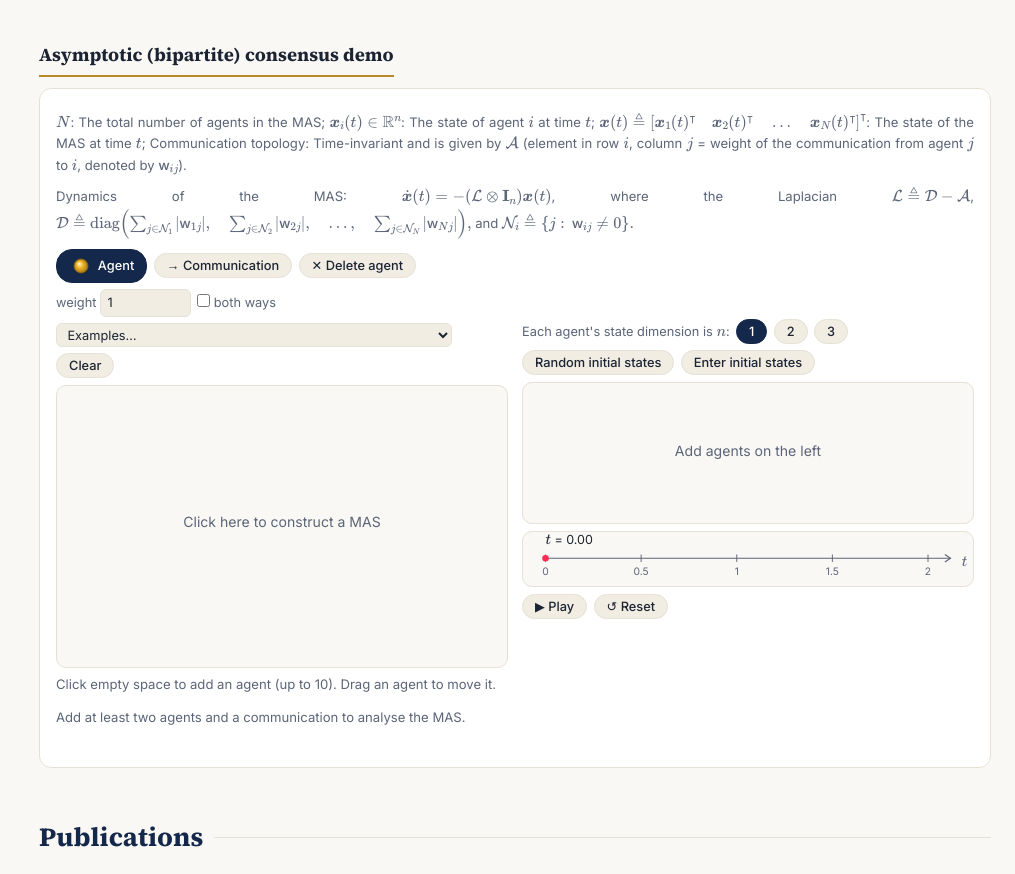
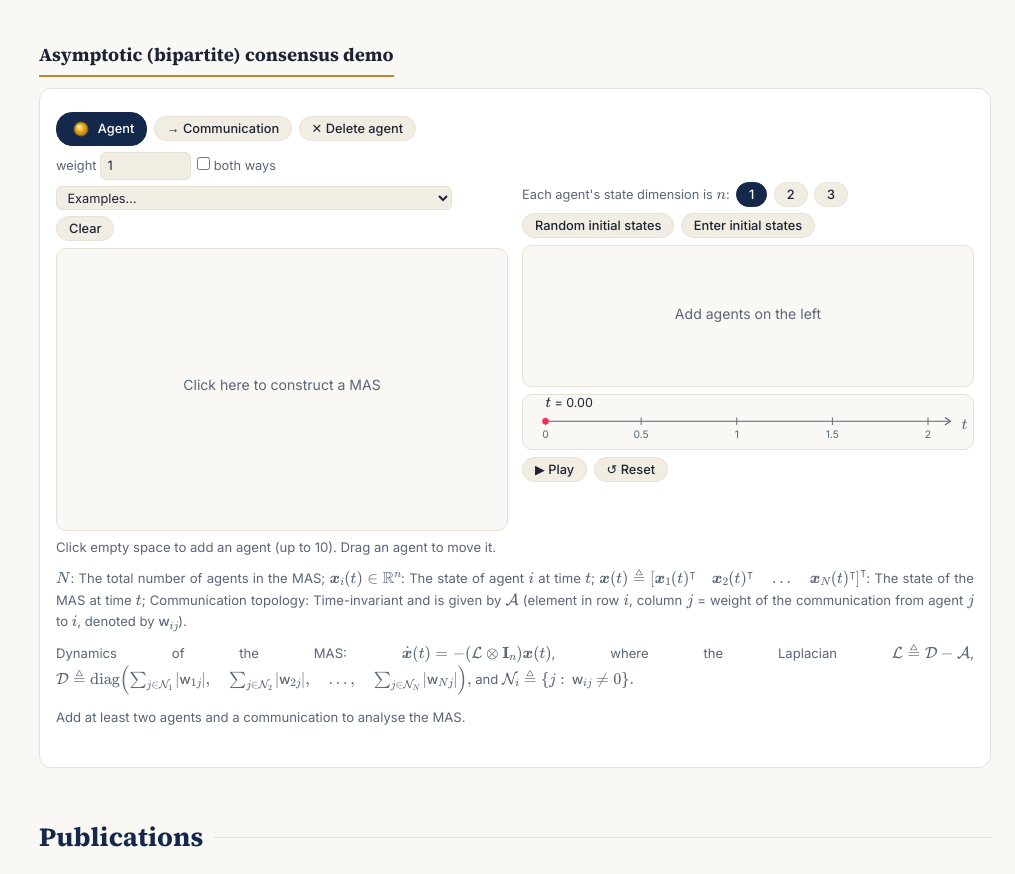
Before and after one commit to vijayakumar-muni/vijayakumar-muni.github.io, a plain HTML site: page index.html in a window 1280 px wide. Shown: the part 2011-2885 px from the top of the page, without its empty margins (265-1280 px from the left). Drawn offline with nearby package versions, Linux system fonts and the light colour scheme.

Commit message:
Add margin to bc-grid and update HTML structure

```diff
--- a/index.html
+++ b/index.html
@@ -314,6 +314,7 @@ main p,main li,.meta,.dm-cap{text-align:justify;text-justify:inter-word;hyphens:
 .dm-ol ul>li::before{content:"";position:absolute;left:0;top:.6em;width:.4em;height:.4em;border-radius:50%;background:currentColor}
 .dm-eq .dm-ci{position:relative;top:-2px}
 .dm-res li>.dm-ci{position:relative;top:-1px}
+.bc-grid~.bc-d{margin:.6rem 0}
 </style>
 <script>MathJax={tex:{inlineMath:[['$','$']],processEscapes:true}};</script>
 <script async src="https://cdn.jsdelivr.net/npm/mathjax@3.2.2/es5/tex-chtml.js"></script>
@@ -891,7 +892,7 @@ return `<p><b class="dm-cs">Case 1:</b> In the system ${W.sys(L)}, suppose the $
 <li>The minimum number of independent ${W.thing} (equivalently, the minimum number of nonzero ${W.line} of ${W.M}) required to make the MAS ${W.ok} is <b>${r.k}</b>, which equals the minimum number of ${W.who} (equivalently, the minimum number of nonzero ${W.nz} of ${W.M}). Surprisingly, this value is<div class="dm-eq"><span class="dm-eqm">\\[\\geqq\\ ${MX}\\,.\\]</span></div>Furthermore, ${SETS}</li></ul>`};
 const LT="",LT2=`<div class="dm-lab">Laplacian of the MAS (defined by $\\mathcal{D}-\\mathcal{A}$, where $\\mathcal{D}\\triangleq\\mathrm{diag}\\!\\left(\\sum_{j\\in\\mathcal{N}_1}|\\mathsf{w}_{1j}|,\\quad\\sum_{j\\in\\mathcal{N}_2}|\\mathsf{w}_{2j}|,\\quad\\ldots,\\quad\\sum_{j\\in\\mathcal{N}_N}|\\mathsf{w}_{Nj}|\\right)$ and $\\mathcal{N}_i\\triangleq\\{j:\\,\\mathsf{w}_{ij}\\neq 0\\}$):</div><div class="dm-lab dm-aeq"><span class="dm-aeqa">$\\mathcal{L}=$</span><div class="dm-sc dm-amx"><table class="dm-t">${Ls.map((r,i)=>`<tr>${r.map(v=>`<td class="dm-ro">${esc(v)}</td>`).join("")}</tr>`).join("")}</table></div></div>`;
 let h=bad?'<p class="dm-warn">Some entries are not valid numbers and are treated as 0</p>':"";
-h+=`<ol class="dm-ol"><li>`;h+=`<p class="dm-th-h">Let the dynamics of the MAS: $\\dot{\\boldsymbol{x}}(t)=(\\mathcal{A}\\otimes\\mathbf{I}_n)\\boldsymbol{x}(t)$. No matter what, the ${W.noun} of this MAS is always achievable (for example, ${W.ach}). The questions are: what is the minimum number of independent ${W.thing} and what is the minimum number of ${W.who} required to achieve it?</p>`+cases("a","A")+"</li><li>"+LT;
+h+=`<ol class="dm-ol"><li>`;h+=`<p class="dm-th-h">Let the dynamics of the MAS be $\\dot{\\boldsymbol{x}}(t)=(\\mathcal{A}\\otimes\\mathbf{I}_n)\\boldsymbol{x}(t)$. No matter what, the ${W.noun} of this MAS is always achievable (for example, ${W.ach}). The questions are: what is the minimum number of independent ${W.thing} and what is the minimum number of ${W.who} required to achieve it?</p>`+cases("a","A")+"</li><li>"+LT;
 h+=`<p class="dm-th-h">Change the dynamics of the MAS to $\\dot{\\boldsymbol{x}}(t)=(\\mathcal{L}\\otimes\\mathbf{I}_n)\\boldsymbol{x}(t)$. Here too, no matter what, the ${W.noun} of this MAS is always achievable (for example, ${W.ach}). The same questions are asked again: what is the minimum number of independent ${W.thing} and what is the minimum number of ${W.who} required to achieve it?</p>`+cases("l","L")+"</li></ol>";
 const U=[...sel].sort((a,b)=>a-b);
 if(U.length){const f=tg=>{const ok=ctrl(RS[tg].P,N,U);return `<b class="${ok?"dm-ok":"dm-no"}">${ok?W.ok+" ✓":W.no+" ✗"}</b>`};h+=`<p>${W.ys} {${U.map(x=>x+1).join(", ")}}: ${f("a")} in the adjacency dynamics and ${f("l")} in the Laplacian dynamics.</p>`}
@@ -1167,7 +1168,7 @@ root.innerHTML=`<div class="bc-p">
 <div class="bc-hint"></div>
 </div><div class="bc-right"><div class="bc-bar"><span class="bc-lab">Each agent's state dimension is $n$:</span><button type="button" data-n="1" class="on">1</button><button type="button" data-n="2">2</button><button type="button" data-n="3">3</button><button type="button" data-s="rnd">Random initial states</button><button type="button" data-s="own">Enter initial states</button></div><div class="bc-init" hidden></div><div class="bc-spw"><svg class="bc-sp" viewBox="0 0 480 140" role="img" aria-label="State space"></svg><div class="bc-ov"></div><span class="bc-ra">$\\mathbb{R}$</span><span class="bc-rh">$x_{i,1}$</span><span class="bc-rv">$x_{i,2}$</span></div><div class="bc-tlw"><svg class="bc-tl" viewBox="0 0 480 58" role="img" aria-label="Time axis"></svg><span class="bc-ta">$t$</span><span class="bc-tr"><span>$t$</span><span class="bc-tv"></span></span></div><div class="bc-bar"><button type="button" data-p="play">&#9654; Play</button><button type="button" data-p="rst">&#8634; Reset</button></div><div class="bc-h2"></div></div></div>
 <div class="bc-res" aria-live="polite"></div></div>`;
-const q=s=>root.querySelector(s),svg=q(".bc-svg"),hintEl=q(".bc-hint"),resEl=q(".bc-res"),wIn=q(".bc-w"),bIn=q(".bc-b"),exSel=q(".bc-ex");
+{const rs=root.querySelector(".bc-res");root.querySelectorAll(".bc-d").forEach(p=>rs.parentNode.insertBefore(p,rs))}const q=s=>root.querySelector(s),svg=q(".bc-svg"),hintEl=q(".bc-hint"),resEl=q(".bc-res"),wIn=q(".bc-w"),bIn=q(".bc-b"),exSel=q(".bc-ex");
 exSel.innerHTML="<option>Examples…</option>"+EX.map((a,k)=>`<option value="${k}">${a[0]}</option>`).join("");
 const fmt=w=>String(+w.toFixed(3));
 const sg=v=>v>0?1:v<0?-1:0;
```
